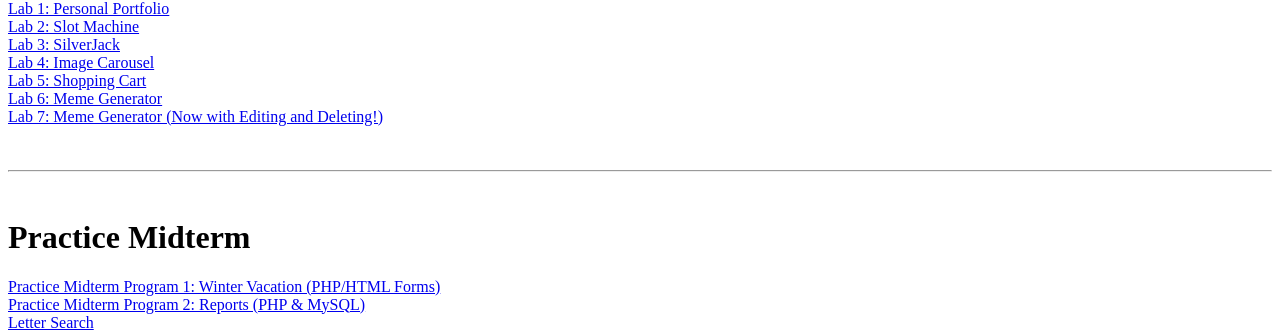
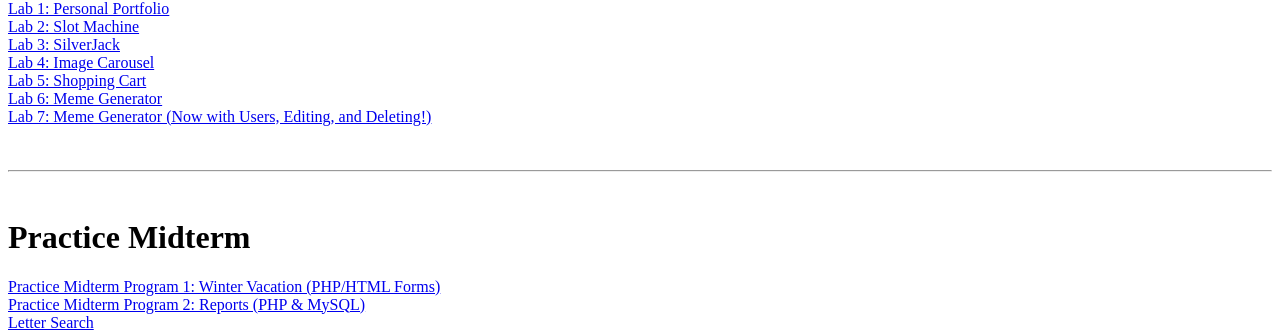
Before and after one commit to nevayeh/cst336, a PHP site: page / in a window 1280 px wide. Shown: the part 286-620 px from the top of the page. Run offline with PHP 8.4, Linux system fonts and the light colour scheme.

Commit message:
changed wording for lab 7 in landing page

```diff
--- a/index.php
+++ b/index.php
@@ -65,7 +65,7 @@
                 </div>
 
                 <div>
-                    <a href="./labs/7">Lab 7: Meme Generator (Now with Editing and Deleting!)</a>
+                    <a href="./labs/7">Lab 7: Meme Generator (Now with Users, Editing, and Deleting!)</a>
                 </div>
 
                 <br/><br/>
```
